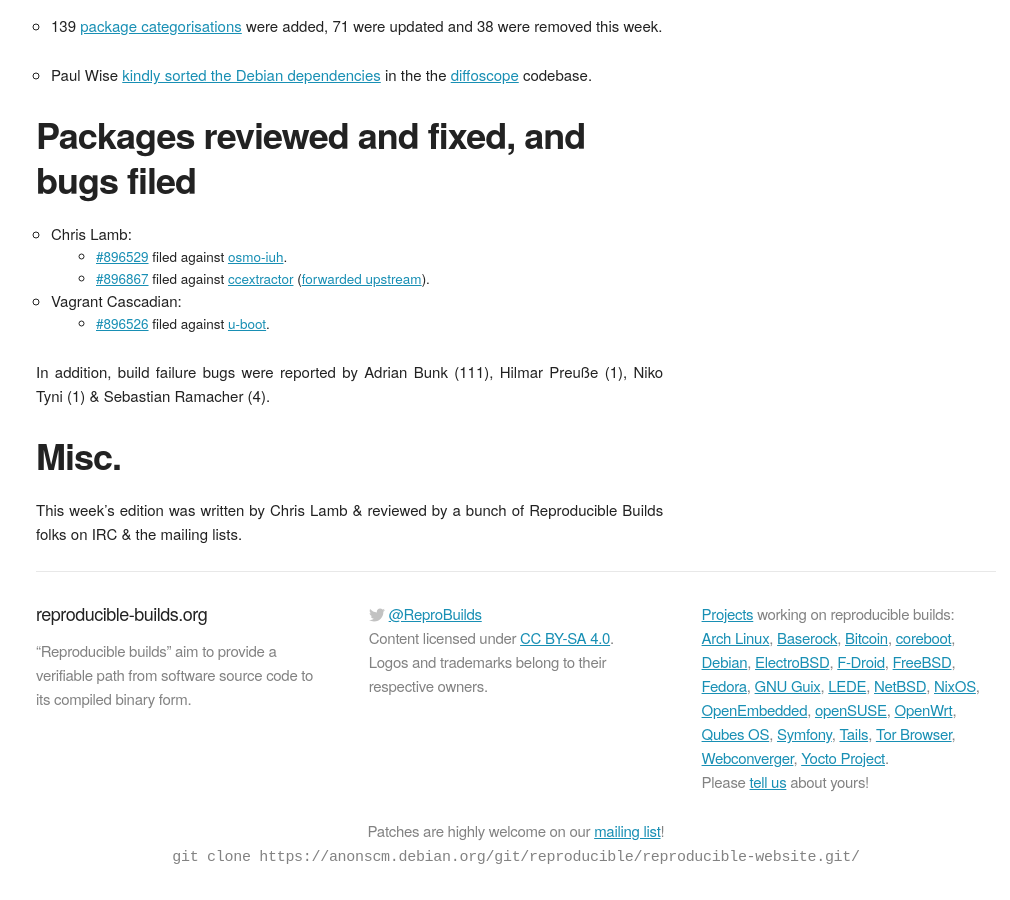
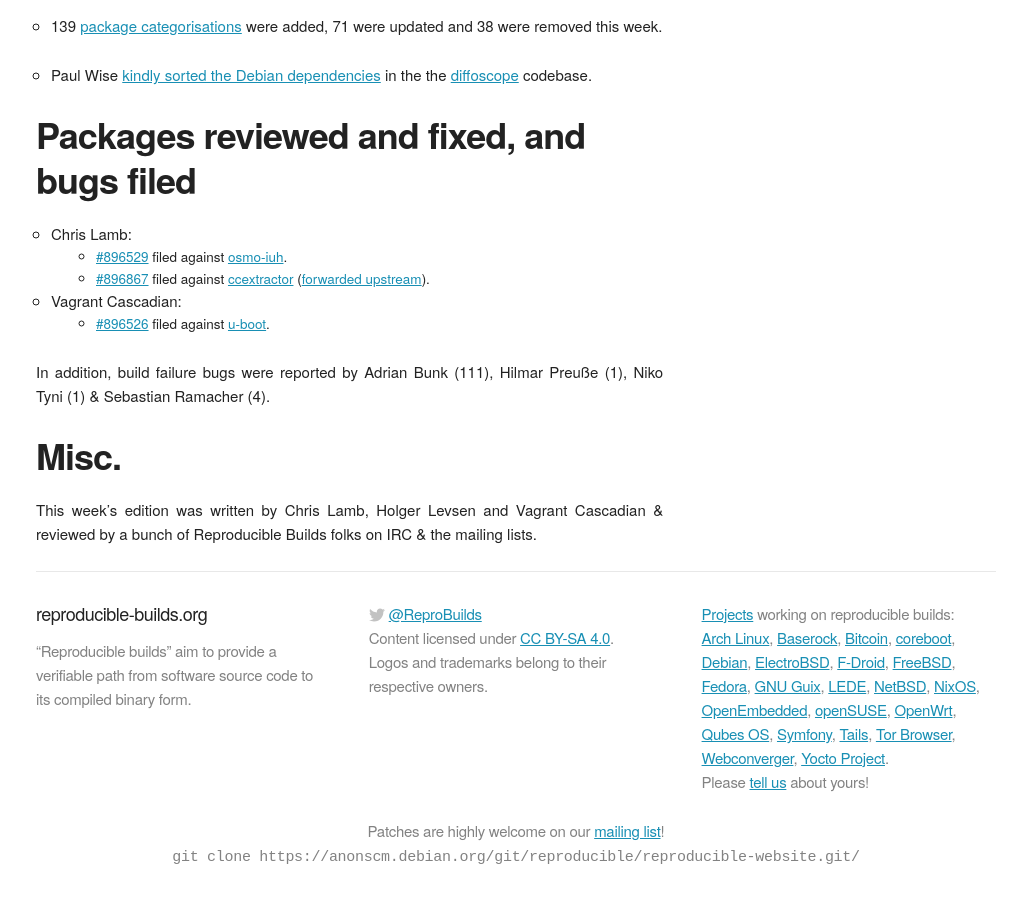
Before and after one commit to prototypefund/reproducible-website, a Jekyll site: the page built from _blog/posts/157.md, in a window 1280 px wide and 900 px high, scrolled down 1246 px. Shown: the whole window, without its empty margins (124-1134 px from the left). Built offline with Jekyll 4.4.1, drawn with Linux system fonts in a browser that asks for light colours; some web fonts are replaced.

Commit message:
Add Vagrant and Holger to AUTHORS.

```diff
--- a/_blog/posts/157.md
+++ b/_blog/posts/157.md
@@ -42,4 +42,4 @@
 Misc.
 -----
 
-This week's edition was written by Chris Lamb & reviewed by a bunch of Reproducible Builds folks on IRC & the mailing lists.
+This week's edition was written by Chris Lamb, Holger Levsen and Vagrant Cascadian & reviewed by a bunch of Reproducible Builds folks on IRC & the mailing lists.
```
